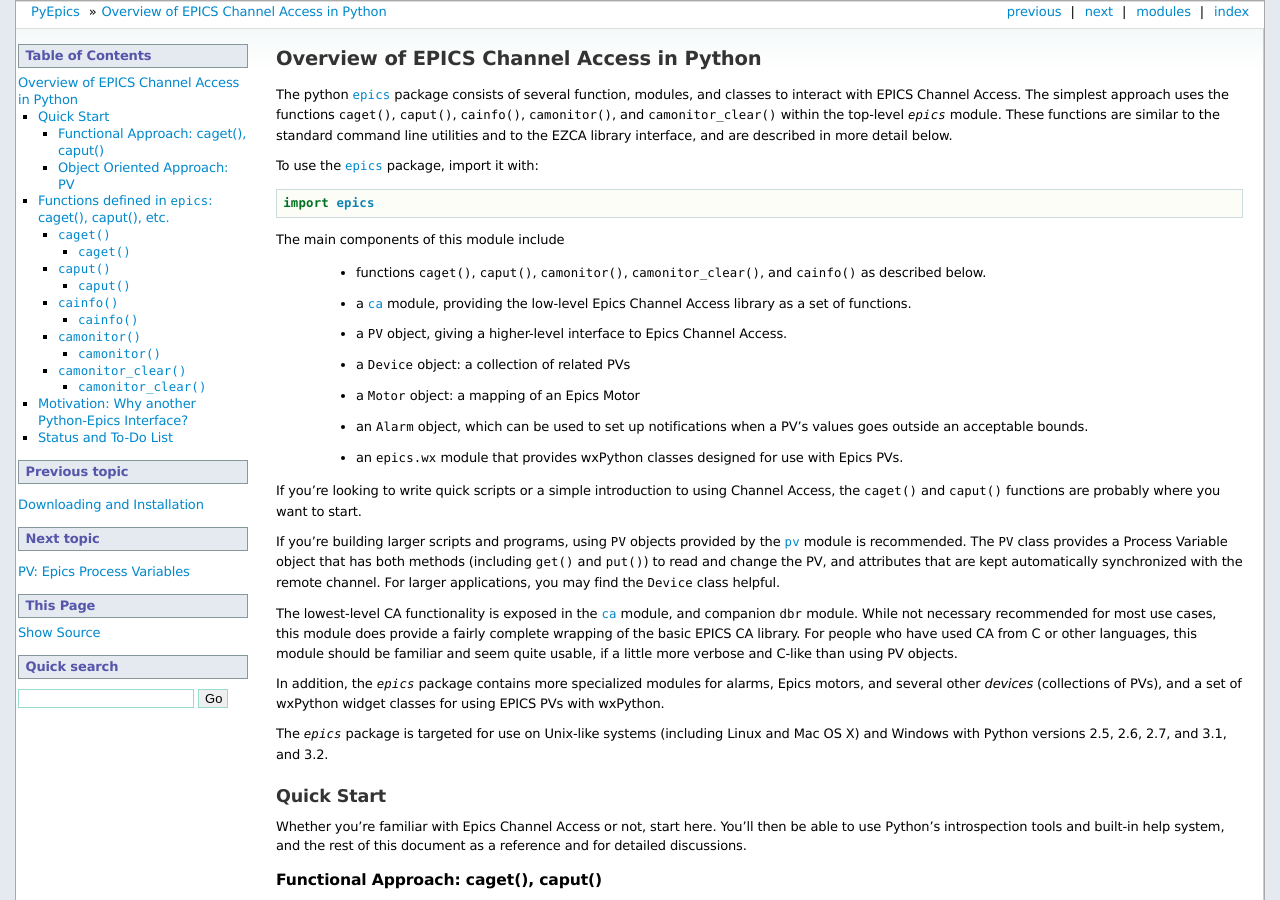
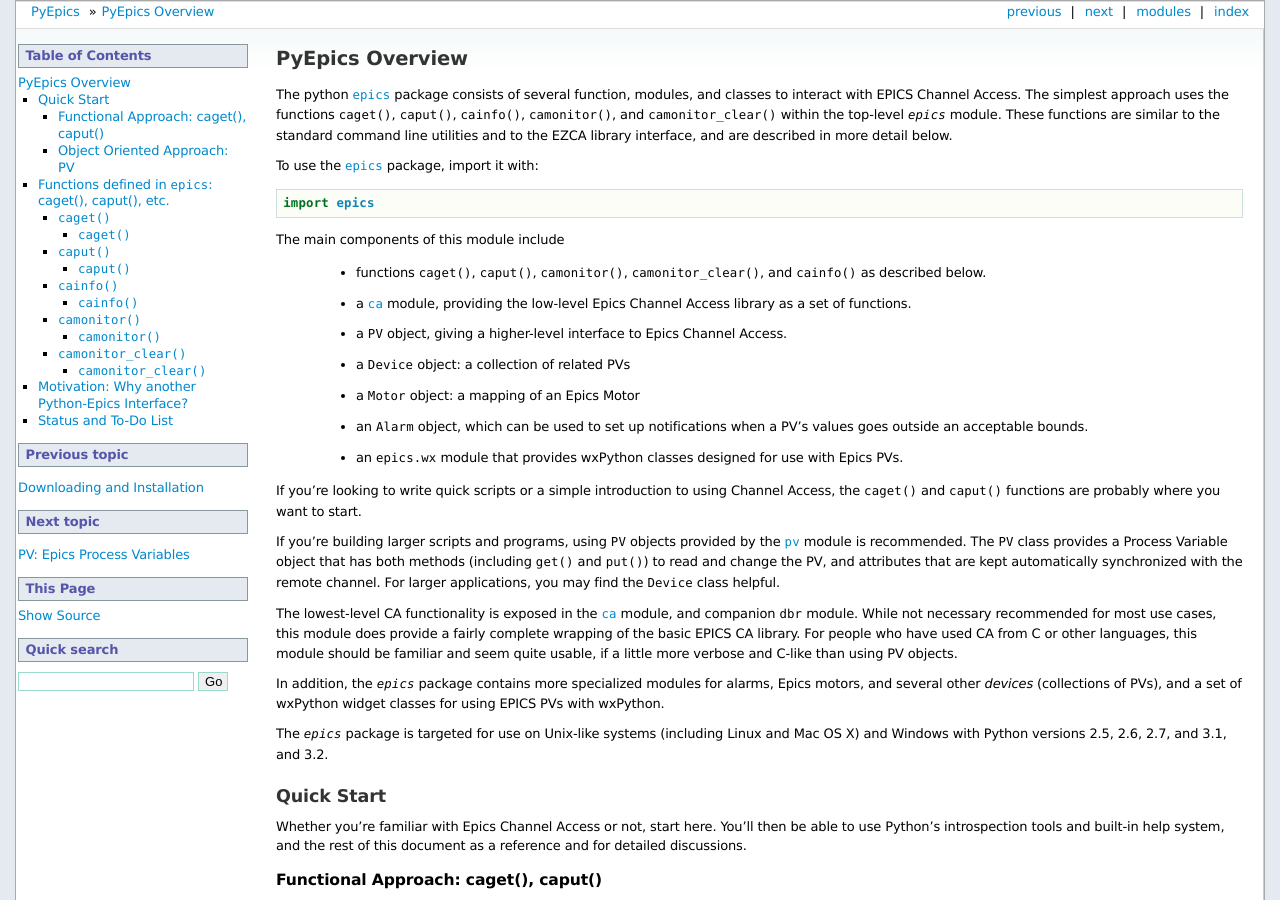
Before and after one commit to pyepics/pyepics, a Sphinx documentation site: the page built from doc/overview.rst, in a window 1280 px wide and 900 px high. Built offline with Sphinx 7.4.7, drawn with Linux system fonts in a browser that asks for light colours; formulas are drawn with MathJax 3; pages that are not in the unit, such as notebooks, are missing from menus; the version number is read from the project's files by our own code; some of the changed text lies outside the part shown.

Commit message:
updated docs for 3.2.3

```diff
--- a/doc/advanced.rst
+++ b/doc/advanced.rst
@@ -30,6 +30,7 @@
 :func:`pv.get` will eventually complete and receive the value.  That is, if
 a PV for a large waveform record reports that it is connected, but a
 :func:`pv.get` returns None, simply trying again later will probably work::
+
     >>> p = epics.PV('LargeWaveform')
     >>> val = p.get()
     >>> val
--- a/doc/arrays.rst
+++ b/doc/arrays.rst
@@ -108,7 +108,7 @@
     >>> arr_string = str(arr_bytes, 'LATIN-1')
 
 
-.. _advanced-large-arrays-label:
+.. _arrays-large-label:
 
 Strategies for working with large arrays
 ============================================
--- a/doc/overview.rst
+++ b/doc/overview.rst
@@ -1,6 +1,6 @@
 
 ============================================
-Overview of EPICS Channel Access in Python
+PyEpics Overview
 ============================================
 
 The python :mod:`epics` package consists of several function, modules, and
```
Also changed, not shown: doc/installation.rst (line endings or trailing spaces).
